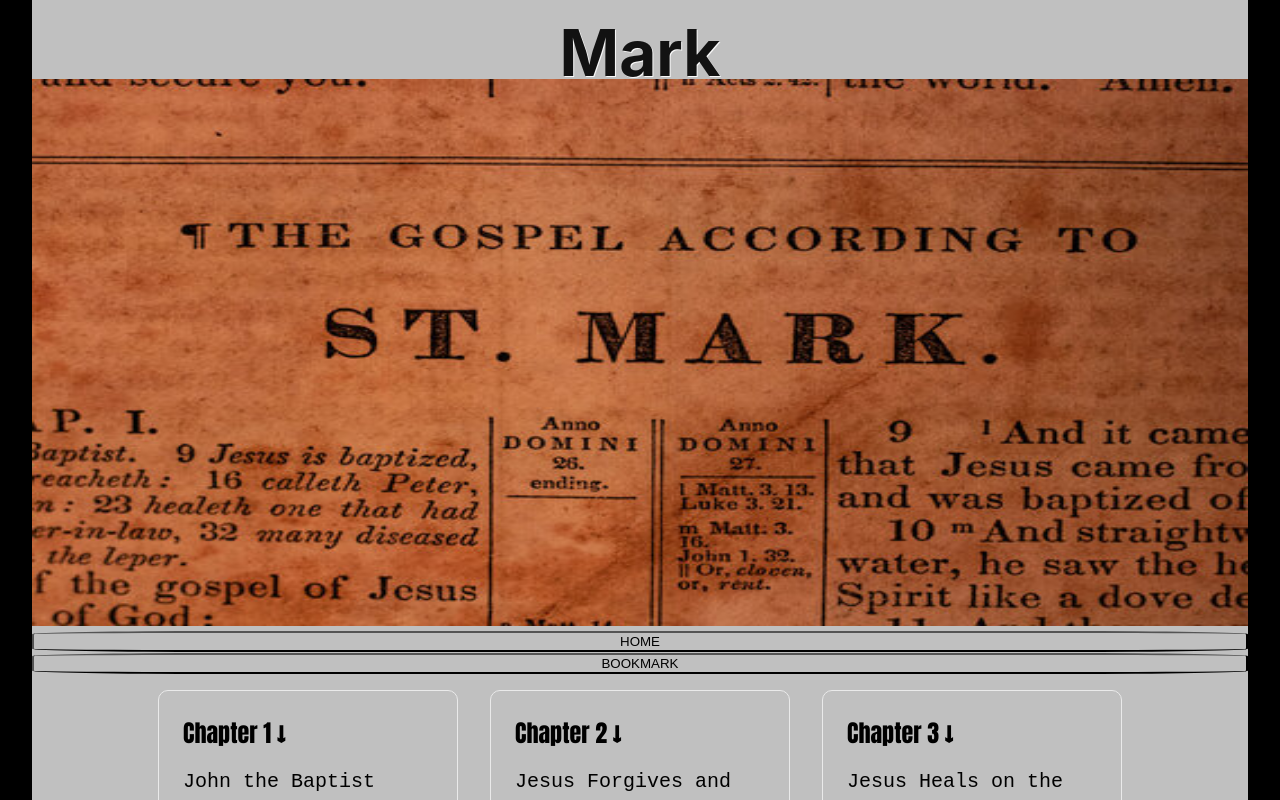
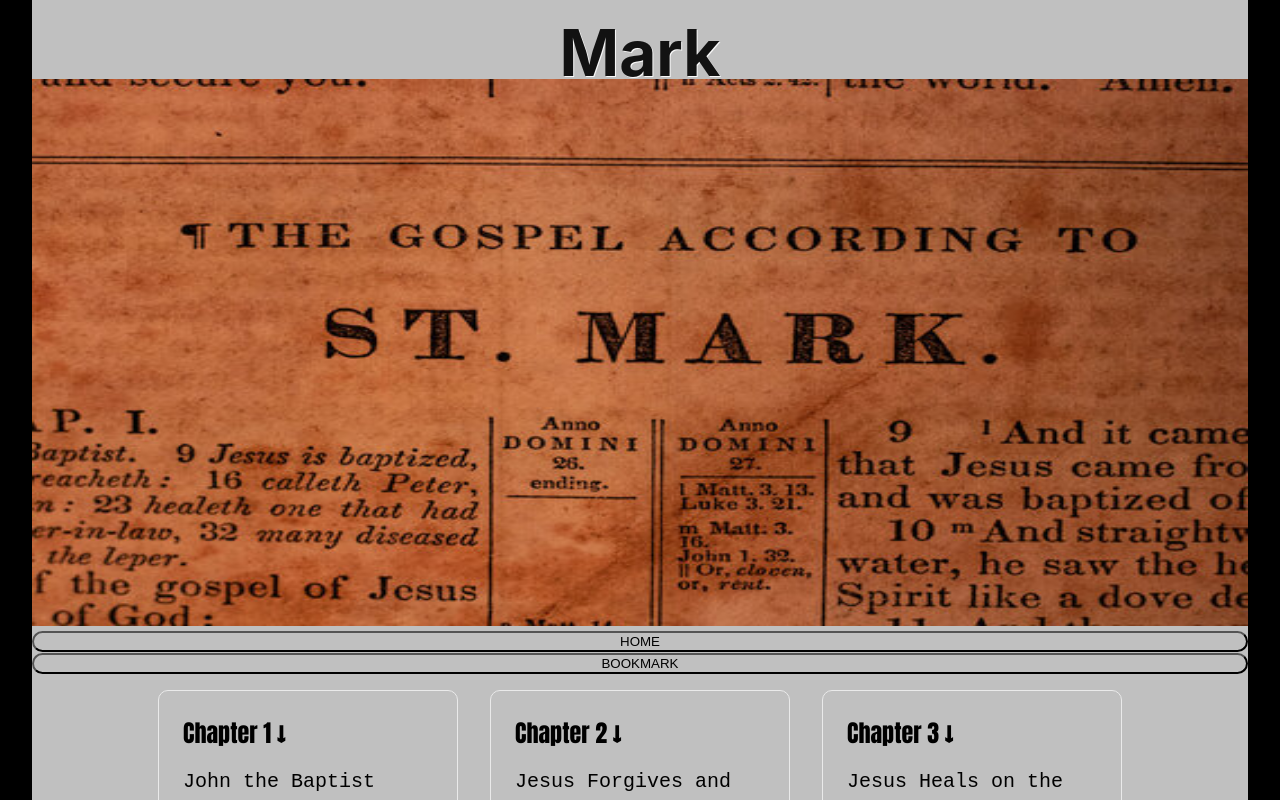
Before and after one commit to jnutt367/mark, a Next.js app: page / in a window 1280 px wide. Shown: the top 800 px of the page. Built offline with nearby package versions, Linux system fonts and the light colour scheme.

Commit message:
Update Home.module.css
working on button styles

```diff
--- a/styles/Home.module.css
+++ b/styles/Home.module.css
@@ -114,7 +114,7 @@
 .button {
     width:100%;
     background-color: silver;
-    border-radius: 15%;
+    border-radius: 15px;
 }
 
 
@@ -122,7 +122,7 @@
     color: black;
     text-shadow: 1.5px 1.5px white;
     opacity: 1;
-    border: white;
+    border-style: 2p inset black;
     cursor:pointer;
 }
 
```
